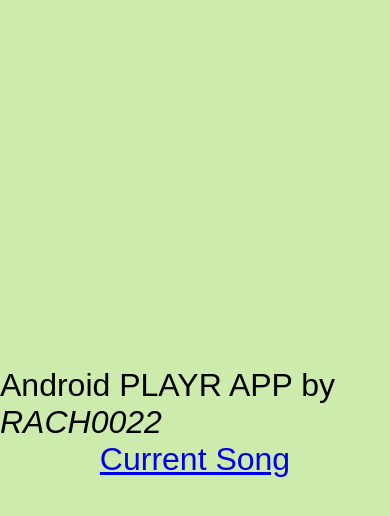
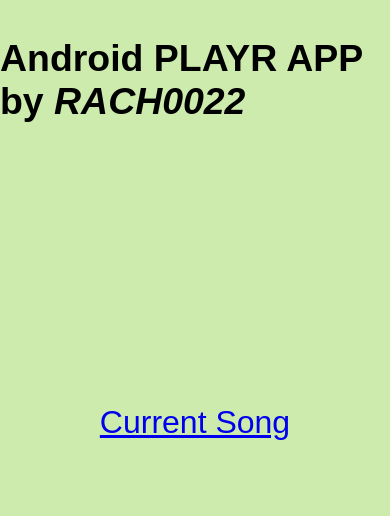
Before and after one commit to rach0022/playr, a website: page www/playr.html in a window 390 px wide. Drawn offline with Linux system fonts and the light colour scheme; some packages are replaced by stand-ins of ours.

Commit message:
added header to songlist, starting to build  html

```diff
--- a/res/SASS/style.scss
+++ b/res/SASS/style.scss
@@ -1,4 +1,5 @@
-
+@import 'variables';
+@import 'mixins';
 //starter css code taken from simple spa demo
 body {
     padding: 0;
@@ -38,6 +39,10 @@ main {
 }
 #songlist {
     background-color: hsl(90, 60%, 80%);
+    .header{
+        position: absolute;
+        top: 0;
+    }
 }
 
 #currentsong {
--- a/www/playr.html
+++ b/www/playr.html
@@ -17,10 +17,9 @@
     <main>
         <div id="songlist" class="page active">
             <div class="header">
-                Android PLAYR APP by <em>RACH0022</em>
+                <h3>Android PLAYR APP by <em>RACH0022</em></h3>
             </div>
             <a href="#currentsong" data-href="currentsong">Current Song</a>
-            <head></head>
         </div>
         <div id="currentsong" class="page">
             <a href="#songlist" data-href="songlist">Song List</a>
```
Also changed, not shown: www/css/style.css, 1 other file.
